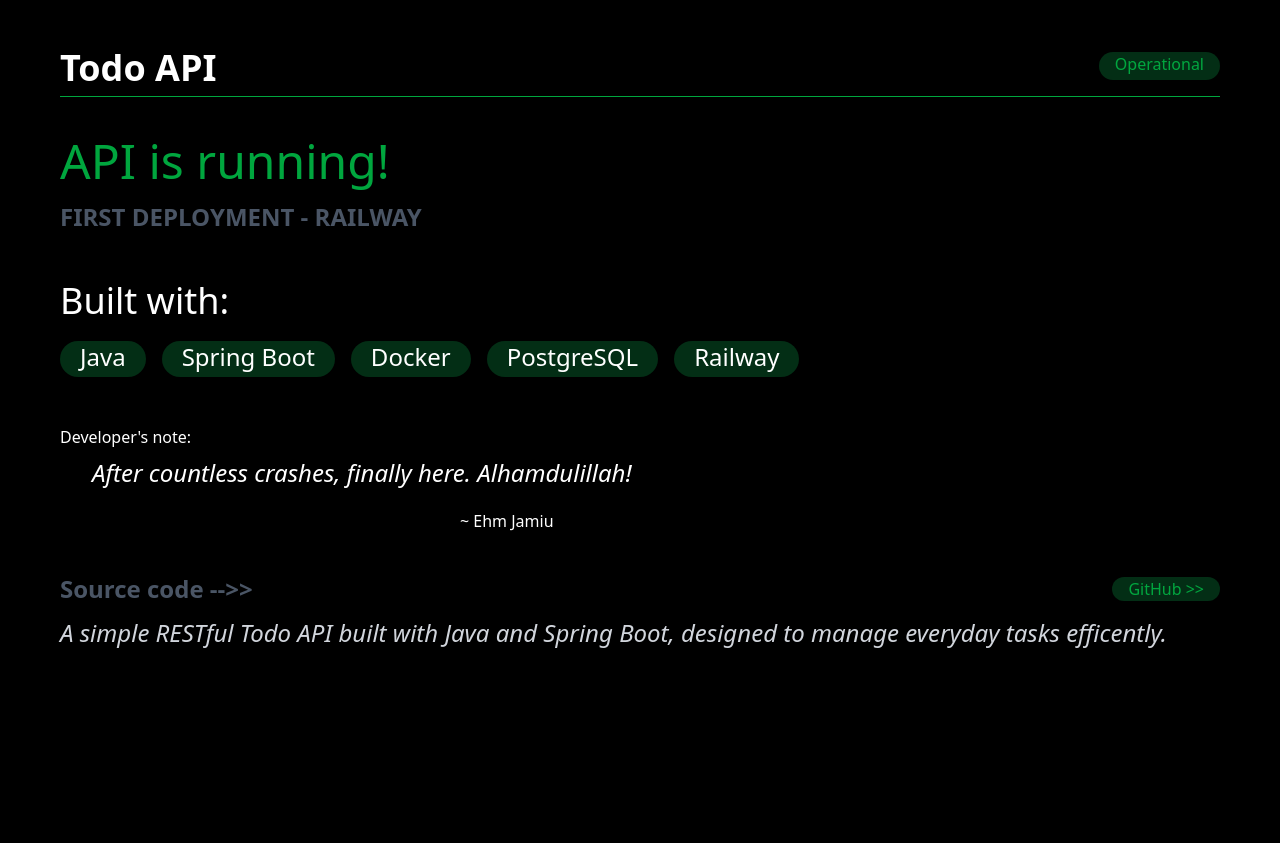
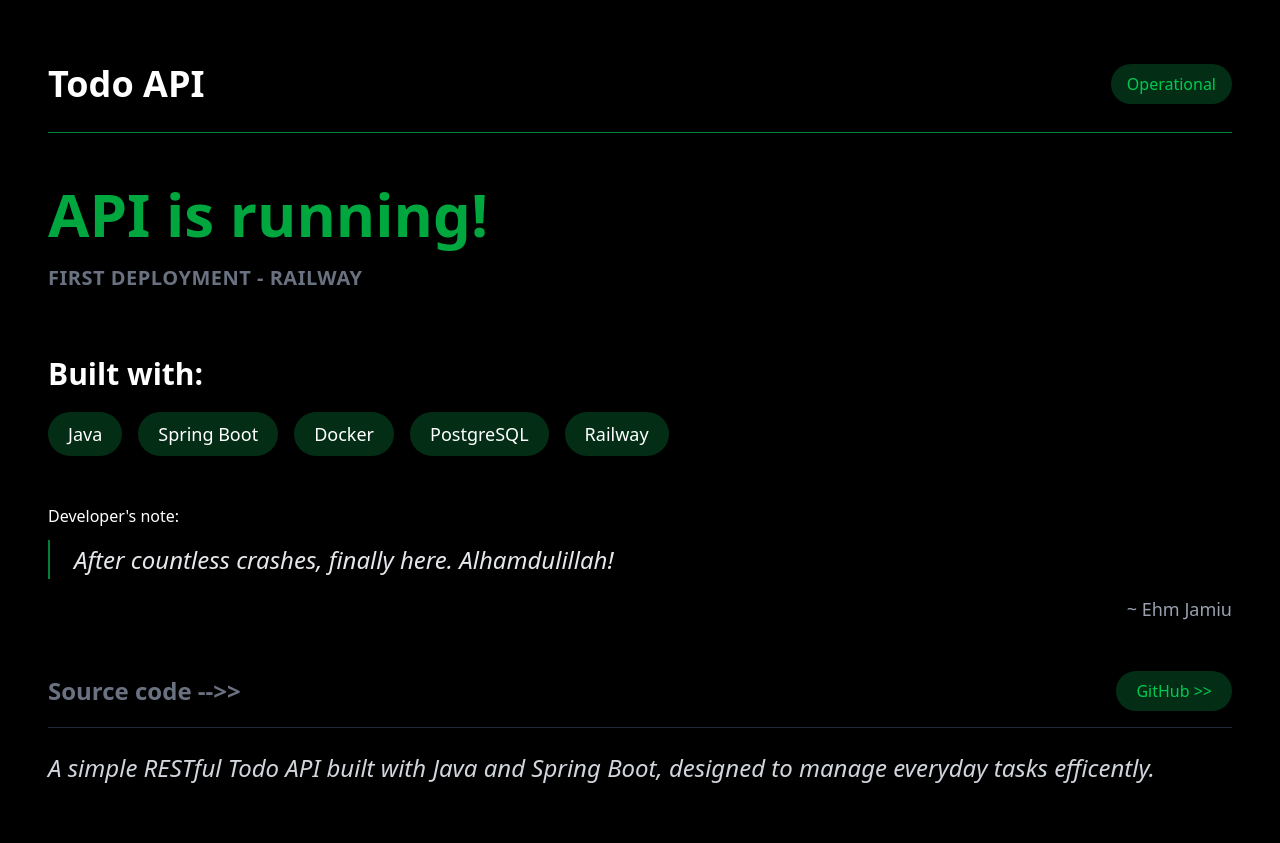
Before and after one commit to EhmJamiu/TodoAppREST, a Spring Boot app: page /hello in a window 1280 px wide. Before the commit the page ends 648 px from the top, so only its background shows below. Run offline with Spring Boot 4, Linux system fonts and the light colour scheme; some of the project's set-up classes (security, data sources, template engines, error pages and the like) are left out, and stand-ins take their place.

Commit message:
landing page to support various  viewpoints

```diff
--- a/src/main/java/com/ehmjamiu/learn/config/TodoSecurityConfig.java
+++ b/src/main/java/com/ehmjamiu/learn/config/TodoSecurityConfig.java
@@ -43,7 +43,7 @@ public class TodoSecurityConfig {
         return http.csrf(csrf -> csrf.disable())
                 //.authorizeHttpRequests(customizer -> customizer.anyRequest().authenticated())
                 .authorizeHttpRequests(auth ->
-                        auth.requestMatchers("/register", "/login", "/error", "/hello", "/").permitAll().anyRequest().authenticated())
+                        auth.requestMatchers("/register", "/login", "/error", "/hello", "/", "/css/**", "/images/**", "/js/**").permitAll().anyRequest().authenticated())
                 .httpBasic(Customizer.withDefaults())
                 //.formLogin(Customizer.withDefaults())
                 .sessionManagement(session -> session.sessionCreationPolicy(SessionCreationPolicy.STATELESS))
--- a/src/main/resources/templates/hello.html
+++ b/src/main/resources/templates/hello.html
@@ -1,59 +1,108 @@
+
 <!DOCTYPE html>
 <html lang="en">
 <head>
     <meta charset="UTF-8">
     <meta name="viewport" content="width=device-width, initial-scale=1">
     <title>Todo App</title>
-<!--    <link href="https://cdn.jsdelivr.net/npm/bootstrap@5.3.8/dist/css/bootstrap.min.css" rel="stylesheet"-->
-<!--          integrity="sha384-sRIl4kxILFvY47J16cr9ZwB07vP4J8+LH7qKQnuqkuIAvNWLzeN8tE5YBujZqJLB" crossorigin="anonymous">-->
-<!--    <link th:href="@{/css/bootstrap.min.css}" rel="stylesheet">-->
     <script src="https://cdn.jsdelivr.net/npm/@tailwindcss/browser@4"></script>
+</head>
 
-</head>
-<body class="bg-black">
-<div class="flex flex-col lg:mx-15 sm:mx-10 mt-10">
-    <div class="flex justify-between">
-        <h1 class="text-white font-bold text-4xl py-2">Todo API</h1>
-        <p class="text-green-600 bg-green-950 px-4 mt-3 mb-4 rounded-full">Operational</p>
+<body class="min-h-screen bg-black text-white">
+
+<div class="mx-auto flex min-h-screen w-full max-w-7xl flex-col px-5 py-8 sm:px-8 sm:py-10 lg:px-12 lg:py-14">
+
+    <!-- Header -->
+    <div class="flex flex-wrap items-center justify-between gap-4">
+        <h1 class="py-2 text-3xl font-bold sm:text-4xl">
+            Todo API
+        </h1>
+
+        <p class="rounded-full bg-green-950 px-4 py-2 text-sm font-medium text-green-500 sm:text-base">
+            Operational
+        </p>
     </div>
-    <hr class="text-green-600">
-    <br>
-    <h1 class="text-green-600 text-5xl py-4">API is running!</h1>
-    <p class="text-gray-600 text-2xl font-bold ">FIRST DEPLOYMENT - RAILWAY</p>
-    <br> <br>
-    <p class="text-white text-2xl mb-5 lg:text-4xl">Built with:</p>
-    <div class="flex mb-6 ">
-        <div class="flex items-center justify-center mr-2 ">
-            <p class="hover:bg-white hover:text-green-900  text-white text-center lg:text-2xl bg-green-950 px-5 pb-1 rounded-full">Java</p>
+
+    <hr class="my-5 border-green-700">
+
+    <!-- API Status -->
+    <section class="py-4 sm:py-6">
+        <h1 class="text-4xl font-bold leading-tight text-green-600 sm:text-5xl lg:text-6xl">
+            API is running!
+        </h1>
+
+        <p class="mt-3 text-base font-bold tracking-wide text-gray-500 sm:text-xl">
+            FIRST DEPLOYMENT - RAILWAY
+        </p>
+    </section>
+
+    <!-- Technologies -->
+    <section class="mt-8 sm:mt-10">
+        <p class="mb-5 text-2xl font-semibold sm:text-3xl">
+            Built with:
+        </p>
+
+        <div class="flex flex-wrap gap-3 sm:gap-4">
+
+            <div class="rounded-full bg-green-950 px-5 py-2 text-center text-sm text-white transition-colors duration-200 hover:bg-white hover:text-green-900 sm:text-lg">
+                Java
+            </div>
+
+            <div class="rounded-full bg-green-950 px-5 py-2 text-center text-sm text-white transition-colors duration-200 hover:bg-white hover:text-green-900 sm:text-lg">
+                Spring Boot
+            </div>
+
+            <div class="rounded-full bg-green-950 px-5 py-2 text-center text-sm text-white transition-colors duration-200 hover:bg-white hover:text-green-900 sm:text-lg">
+                Docker
+            </div>
+
+            <div class="rounded-full bg-green-950 px-5 py-2 text-center text-sm text-white transition-colors duration-200 hover:bg-white hover:text-green-900 sm:text-lg">
+                PostgreSQL
+            </div>
+
+            <div class="rounded-full bg-green-950 px-5 py-2 text-center text-sm text-white transition-colors duration-200 hover:bg-white hover:text-green-900 sm:text-lg">
+                Railway
+            </div>
+
         </div>
-        <div class="flex items-center justify-center mx-2 ">
-            <p class="hover:bg-white hover:text-green-900 text-white text-center lg:text-2xl bg-green-950 px-5 pb-1 rounded-full">Spring Boot</p>
-        </div>
-        <div class="flex items-center justify-center mx-2 ">
-            <p class="hover:bg-white hover:text-green-900 text-white text-center lg:text-2xl bg-green-950 px-5 pb-1 rounded-full">Docker</p>
+    </section>
+
+    <!-- Developer's Note -->
+    <section class="mt-10 sm:mt-12">
+        <p class="mb-3 text-base font-medium text-white">
+            Developer's note:
+        </p>
+
+        <p class="border-l-2 border-green-700 pl-4 text-lg font-light italic leading-relaxed text-gray-200 sm:pl-6 sm:text-2xl">
+            After countless crashes, finally here. Alhamdulillah!
+        </p>
+
+        <p class="mt-4 text-right text-base text-gray-400 sm:text-lg">
+            ~ Ehm Jamiu
+        </p>
+    </section>
+
+    <!-- Source Code -->
+    <section class="mt-10 sm:mt-12">
+        <div class="flex flex-wrap items-center justify-between gap-4 border-b border-gray-800 pb-4">
+            <h1 class="text-xl font-bold text-gray-500 sm:text-2xl">
+                Source code -->>
+            </h1>
+
+            <a href="https://github.com/EhmJamiu/TodoAppREST"
+               target="_blank"
+               rel="noopener noreferrer"
+               class="inline-flex items-center rounded-full bg-green-950 px-5 py-2 text-sm font-medium text-green-500 transition-all duration-200 hover:bg-white hover:text-green-900 hover:font-bold sm:text-base">
+                GitHub >>
+            </a>
         </div>
 
-        <div class="flex items-center justify-center mx-2 ">
-            <p class="hover:bg-white hover:text-green-900 text-white text-center lg:text-2xl bg-green-950 px-5 pb-1 rounded-full">PostgreSQL</p>
-        </div>
+        <p class="mt-5 text-base font-light italic leading-relaxed text-gray-300 sm:text-xl lg:text-2xl">
+            A simple RESTful Todo API built with Java and Spring Boot, designed to manage everyday tasks efficently.
+        </p>
+    </section>
 
-        <div class="flex items-center justify-center mx-2 ">
-            <p class="hover:bg-white hover:text-green-900 text-white text-center lg:text-2xl bg-green-950 px-5 pb-1 rounded-full">Railway</p>
-        </div>
+</div>
 
-        </div>
-    <br>
-    <p class="text-white mb-2 ">Developer's note:</p>
-    <p class="text-white text-2xl mb-5 italic font-light pl-8 ">After countless crashes, finally here. Alhamdulillah!</p>
-    <p class="text-white mb-2 pl-[400px] ">~ Ehm Jamiu</p>
-    <br>
-    <div class="flex justify-between">
-        <h1 class="text-gray-600 font-bold text-2xl py-2">Source code -->></h1>
-        <a href="https://github.com/EhmJamiu/TodoAppREST"
-           target="_blank" rel="noopener noreferrer" class="text-green-600 bg-green-950 px-4 mt-3 mb-4 rounded-full hover:bg-white hover:text-green-900 hover:font-bold">GitHub >></a>
-    </div>
-    <p class="text-gray-300 text-2xl mb-5 italic font-light">
-        A simple RESTful Todo API built with Java and Spring Boot, designed to manage everyday tasks efficently.
-        </p>
 </body>
 </html>
```
